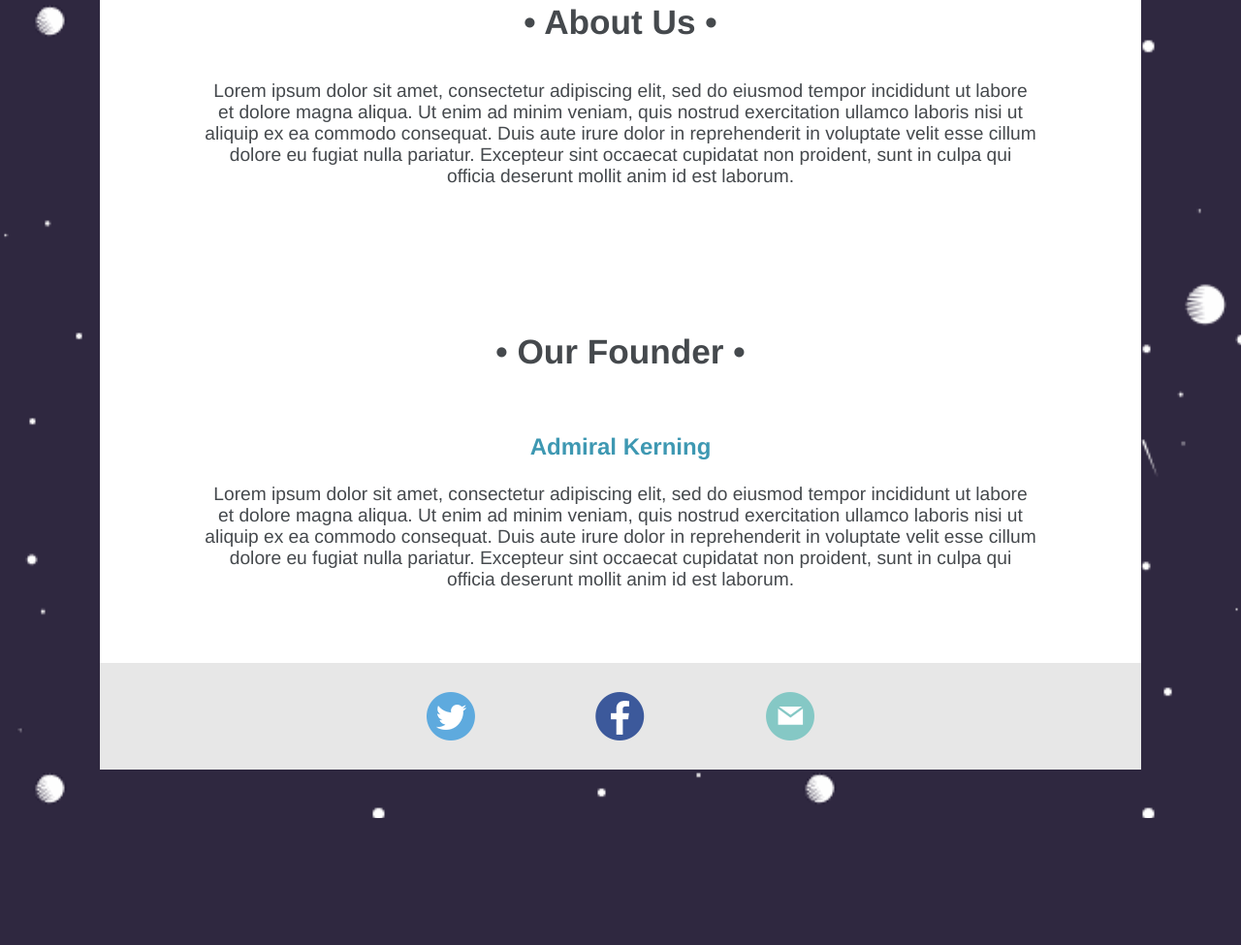
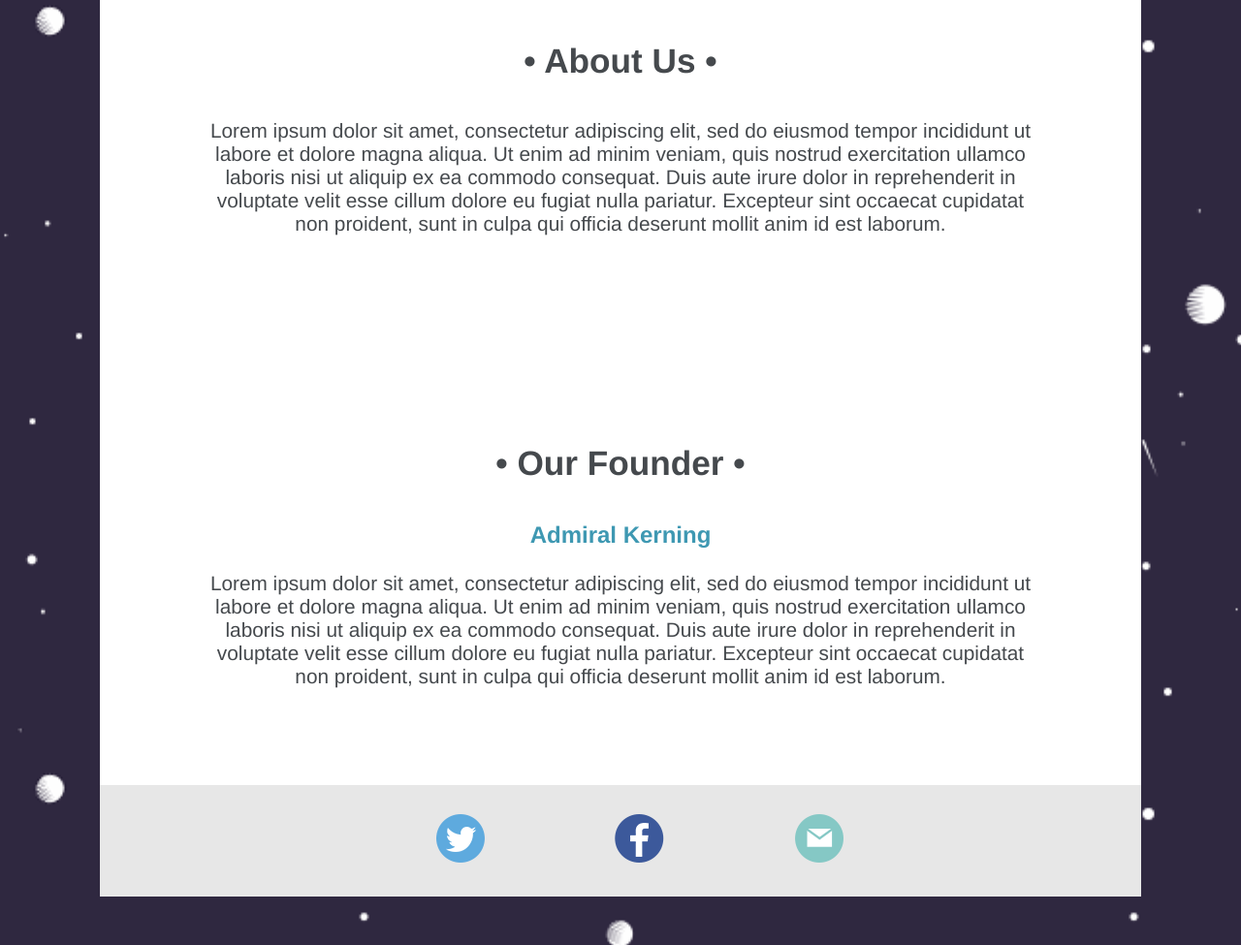
Before and after one commit to kshimrob/company-splash-page, a plain HTML site: page index.html in a window 1280 px wide. Shown: the part 503-1478 px from the top of the page at 97% size. Before the commit the page ends 1347 px from the top, so only its background shows below. Drawn offline with Linux system fonts and the light colour scheme.

Commit message:
updated index and css

```diff
--- a/index.html
+++ b/index.html
@@ -24,9 +24,11 @@
   	</main>
 
   	<footer>
-  		<a href="/"><img src="Assets/icon_twitter.png"></a>
-  		<a href="/"><img src="Assets/icon_facebook.png"></a>
-  		<a href="/"><img src="Assets/icon_email.png"></a>
+  		<ul>
+	  		<li><a href="/"><img src="Assets/icon_twitter.png"></a></li>
+	  		<li><a href="/"><img src="Assets/icon_facebook.png"></a></li>
+	  		<li><a href="/"><img src="Assets/icon_email.png"></a></li>
+	  	</ul>
   	</footer>
 
   </body>
--- a/style.css
+++ b/style.css
@@ -19,11 +19,11 @@ main {
 p {
 	width: 80%;
 	margin: 0 auto;
-	font-size: 1.2em;
+	font-size: 1.3em;
 }
 
 h2 {
-	margin: 0 0 40px 0;
+	margin: 15px 0 40px 0;
 	display: inline-block;
 	font-size: 2.2em;
 }
@@ -31,19 +31,27 @@ h2 {
 h3 {
 	font-size: 1.5em;
 	color: #3E98B2;
+	margin-top: 0;
 }
 
 article {
-	padding: 75px 0;
+	padding: 100px 0;
 }
 
 footer {
 	background: #E7E7E7;
-	height: 110px;
+	height: 100px;
 	width: 85%;
 	margin: 0 auto 50px auto;
+	padding-top: 15px;
 }
 
-footer img {
-	margin: 30px 60px;
+footer ul {
+	list-style: none;
+	margin: 15px 0;
 }
+
+footer li {
+	margin: 0 65px;
+	display: inline;
+}
```
